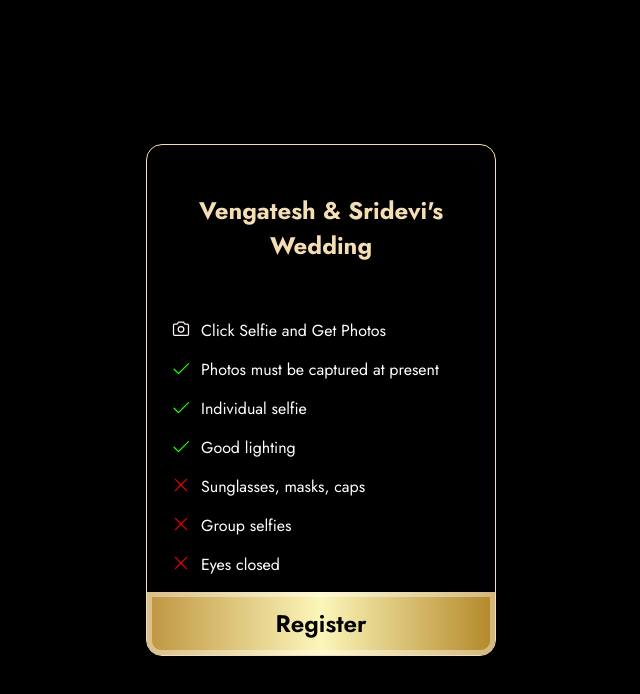
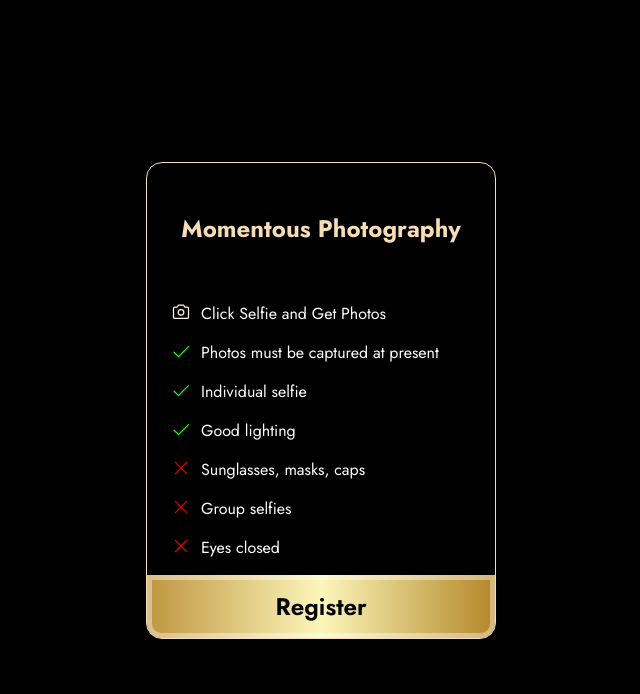
Before and after one commit to database-onyx/reg-phase2, a website: page kerala.html in a window 1280 px wide. Shown: the whole page, without its empty margins (319-959 px from the left). Drawn offline with nearby package versions, Linux system fonts and the light colour scheme.

Commit message:
Momentous Photography

```diff
--- a/kerala.html
+++ b/kerala.html
@@ -57,7 +57,7 @@
     <section class="desc_section">
       <div class="desc-div">
         <div class="desc">
-          <h3 class="desc_title">Vengatesh & Sridevi's Wedding</h3>
+          <h3 class="desc_title">Momentous Photography</h3>
 
           <div class="content_div">
             <img src="assets/svg/camera.svg" alt="" />
```
